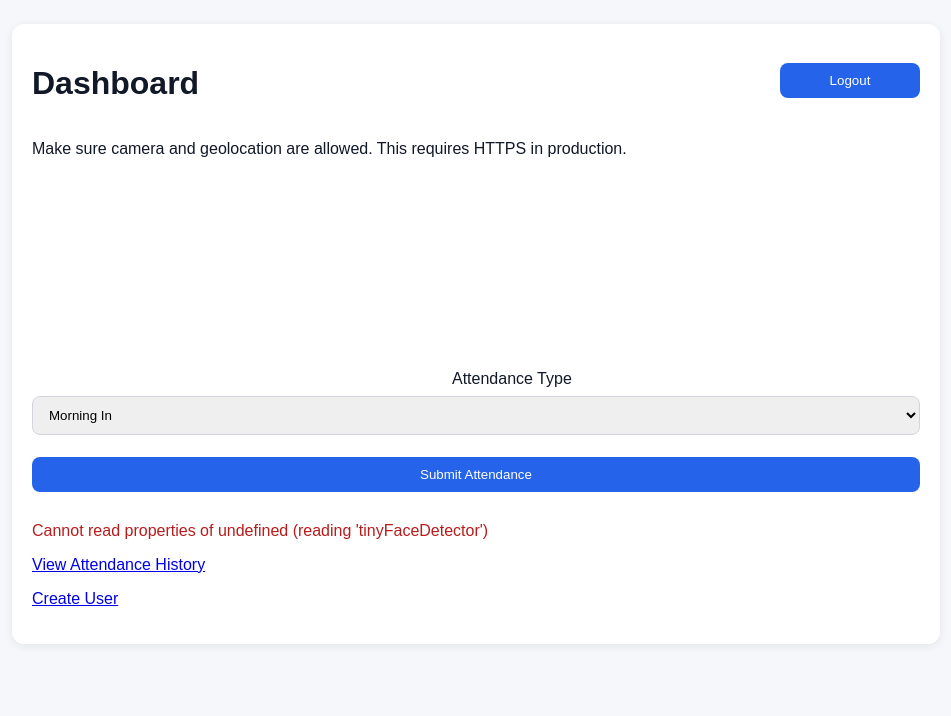
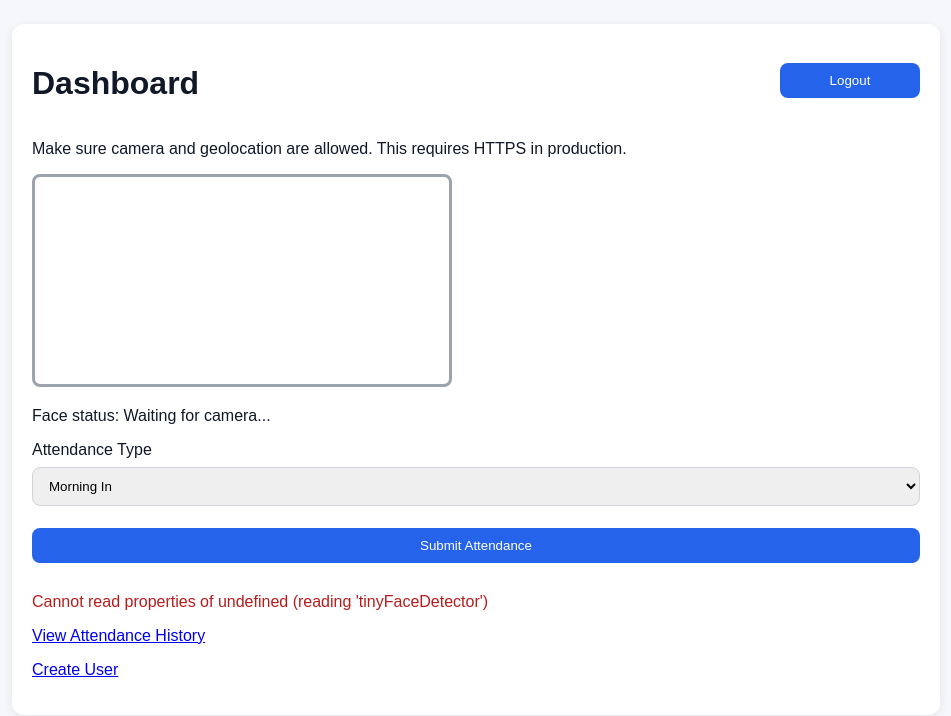
Before and after one commit to Rmutt2005/Attendance-system, a Next.js app: page /dashboard in a window 1280 px wide. Shown: the top 716 px of the page, without its empty margins (164-1115 px from the left). Built offline with nearby package versions, Linux system fonts and the light colour scheme.

Commit message:
add real time face detecter for user

```diff
--- a/app/dashboard/page.tsx
+++ b/app/dashboard/page.tsx
@@ -30,6 +30,7 @@ export default function DashboardPage() {
   const [loading, setLoading] = useState(false);
   const [message, setMessage] = useState("");
   const [error, setError] = useState("");
+  const [faceDetectedLive, setFaceDetectedLive] = useState<boolean | null>(null);
 
   useEffect(() => {
     let active = true;
@@ -78,6 +79,29 @@ export default function DashboardPage() {
       }
     };
   }, []);
+
+  useEffect(() => {
+    if (!faceApi) return;
+
+    const intervalId = window.setInterval(async () => {
+      const video = videoRef.current;
+      if (!video || video.readyState < 2) return;
+
+      try {
+        const result = await faceApi.detectSingleFace(
+          video,
+          new faceApi.TinyFaceDetectorOptions()
+        );
+        setFaceDetectedLive(Boolean(result));
+      } catch {
+        setFaceDetectedLive(null);
+      }
+    }, 1000);
+
+    return () => {
+      window.clearInterval(intervalId);
+    };
+  }, [faceApi]);
 
   const handleLogout = async () => {
     await fetch("/api/auth/logout", { method: "POST" });
@@ -157,8 +181,34 @@ export default function DashboardPage() {
           autoPlay
           muted
           playsInline
-          style={{ width: "100%", maxWidth: 420, borderRadius: 8 }}
+          style={{
+            width: "100%",
+            maxWidth: 420,
+            borderRadius: 8,
+            transform: "scaleX(-1)",
+            border:
+              faceDetectedLive === null
+                ? "3px solid #9ca3af"
+                : faceDetectedLive
+                  ? "3px solid #16a34a"
+                  : "3px solid #dc2626"
+          }}
         />
+        <p
+          className={
+            faceDetectedLive === null
+              ? ""
+              : faceDetectedLive
+                ? "success"
+                : "error"
+          }
+        >
+          {faceDetectedLive === null
+            ? "Face status: Waiting for camera..."
+            : faceDetectedLive
+              ? "Face status: Face detected"
+              : "Face status: No face detected"}
+        </p>
 
         <label htmlFor="type">Attendance Type</label>
         <select
```
